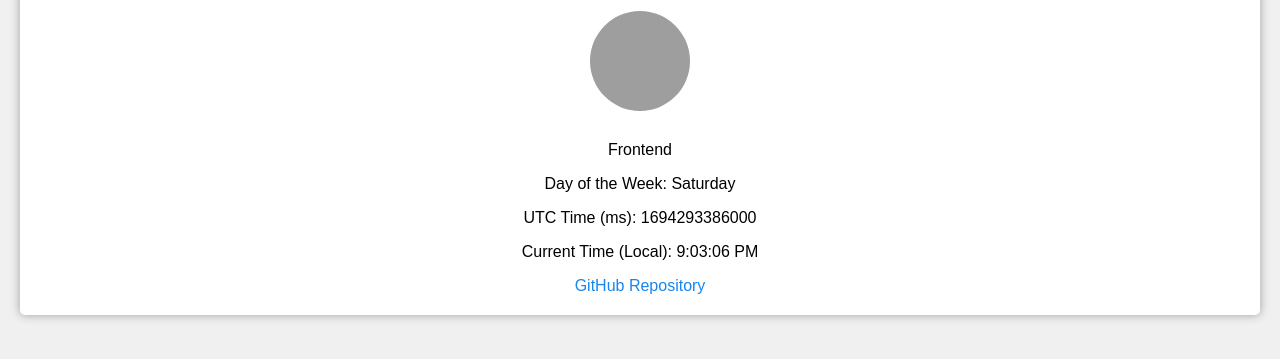
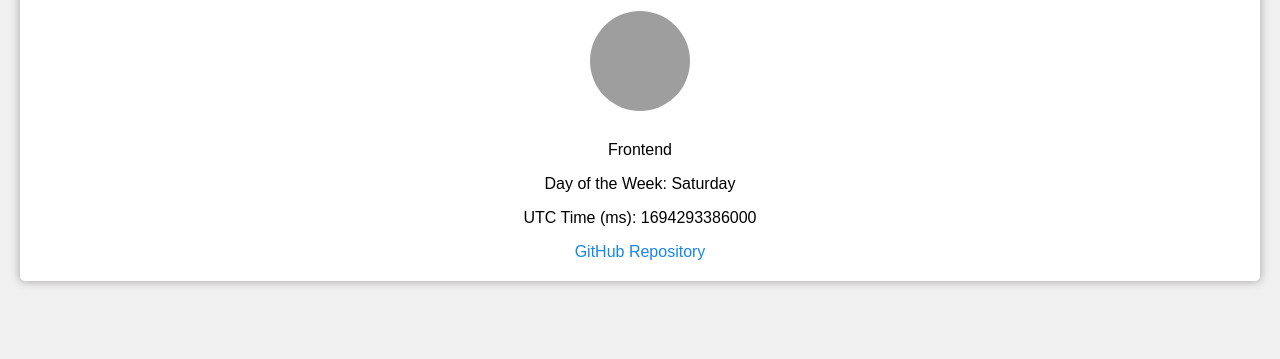
Before and after one commit to Techhalaji/HNGX_Stage1, a plain HTML site: page index.html in a window 1280 px wide. Shown: the part 119-478 px from the top of the page. Drawn offline with Linux system fonts and the light colour scheme; grey boxes are pictures that could not be loaded.

Commit message:
modified:   index.html modified:   script.js

```diff
--- a/index.html
+++ b/index.html
@@ -13,7 +13,7 @@
         <p data-testid="myTrack">Frontend</p>
         <p data-testid="currentDayOfTheWeek">Day of the Week: <span id="dayOfWeek"></span></p>
         <p data-testid="currentUTCTime"> <span id="utcTime"></span></p>
-        <p id="currentTime" data-testid="currentTime">Current Time (UTC): </p>
+
         <a href="https://github.com/Techhalaji/HNGX_Stage1" data-testid="githubURL">GitHub Repository</a>
     </div>
 <script src="script.js"></script>
--- a/script.js
+++ b/script.js
@@ -13,7 +13,6 @@ document.addEventListener("DOMContentLoaded", function() {
         const currentMinutes = currentDate.getUTCMinutes();
         const currentSeconds = currentDate.getUTCSeconds();
 
-        document.getElementById("currentTime").textContent = `Current Time (Local): ${currentDate.toLocaleTimeString()}`;
         document.getElementById("utcTime").textContent = `UTC Time (ms): ${currentUTC.getTime()}`;
     }
 
```
